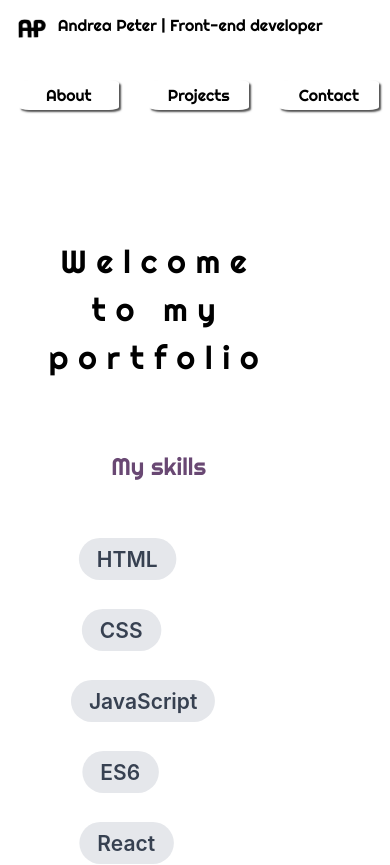
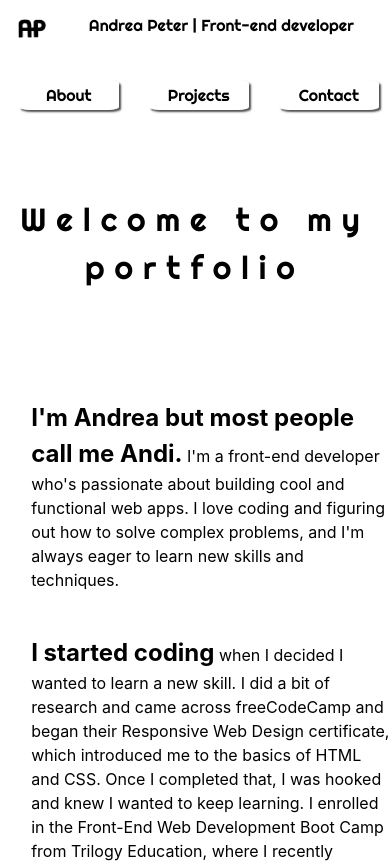
Before and after one commit to pandi1813/portfolio, a React (Create React App) app: page /#/about in a window 390 px wide. Shown: the top 865 px of the page. Built offline with nearby package versions, Linux system fonts and the light colour scheme.

Commit message:
set the about page basic layout for mobile screens

```diff
--- a/src/components/About/AboutPage.jsx
+++ b/src/components/About/AboutPage.jsx
@@ -13,7 +13,7 @@ export default function AboutPage() {
                 <p id='p2'>
                     <span className='p-start'>I started coding</span>  when I decided I wanted to learn a new skill. I did a bit of research and came across freeCodeCamp and began their Responsive Web Design certificate, which introduced me to the basics of HTML and CSS. Once I completed that, I was hooked and knew I wanted to keep learning. I enrolled in the Front-End Web Development Boot Camp from Trilogy Education, where I recently graduated with a strong foundation in front-end web development.</p>
 
-                <ul className='flex-none flex-wrap '>
+                <ul className='flex flex-wrap justify-center '>
                     <li className="inline-block bg-gray-200 rounded-full px-3 py-1 text-sm font-semibold text-gray-700 mr-2 mb-2">HTML</li>
                     <li className="inline-block bg-gray-200 rounded-full px-3 py-1 text-sm font-semibold text-gray-700 mr-2 mb-2">CSS</li>
                     <li className="inline-block bg-gray-200 rounded-full px-3 py-1 text-sm font-semibold text-gray-700 mr-2 mb-2">JavaScript</li>
--- a/src/components/About/about.css
+++ b/src/components/About/about.css
@@ -59,12 +59,26 @@ ul {
 
 @media only screen and (max-width: 500px) {
 #grid {
+    width: 100vw;
+    margin: 10vh 0 0;
+    grid-template-columns: 1fr;
     grid-template-areas:
     "header"
+    "p1"
+    "p2"
+    "p3"
     "skills-title"
     "skill-list"
-    "p1"
-    "p2"
     ;
 }
+li {
+    scale: 1.2;
+    margin: 8px;
 }
+ul, p {
+    padding-left: 8vw;
+}
+h2 {
+    padding-top: 7vh;
+}
+}
```
